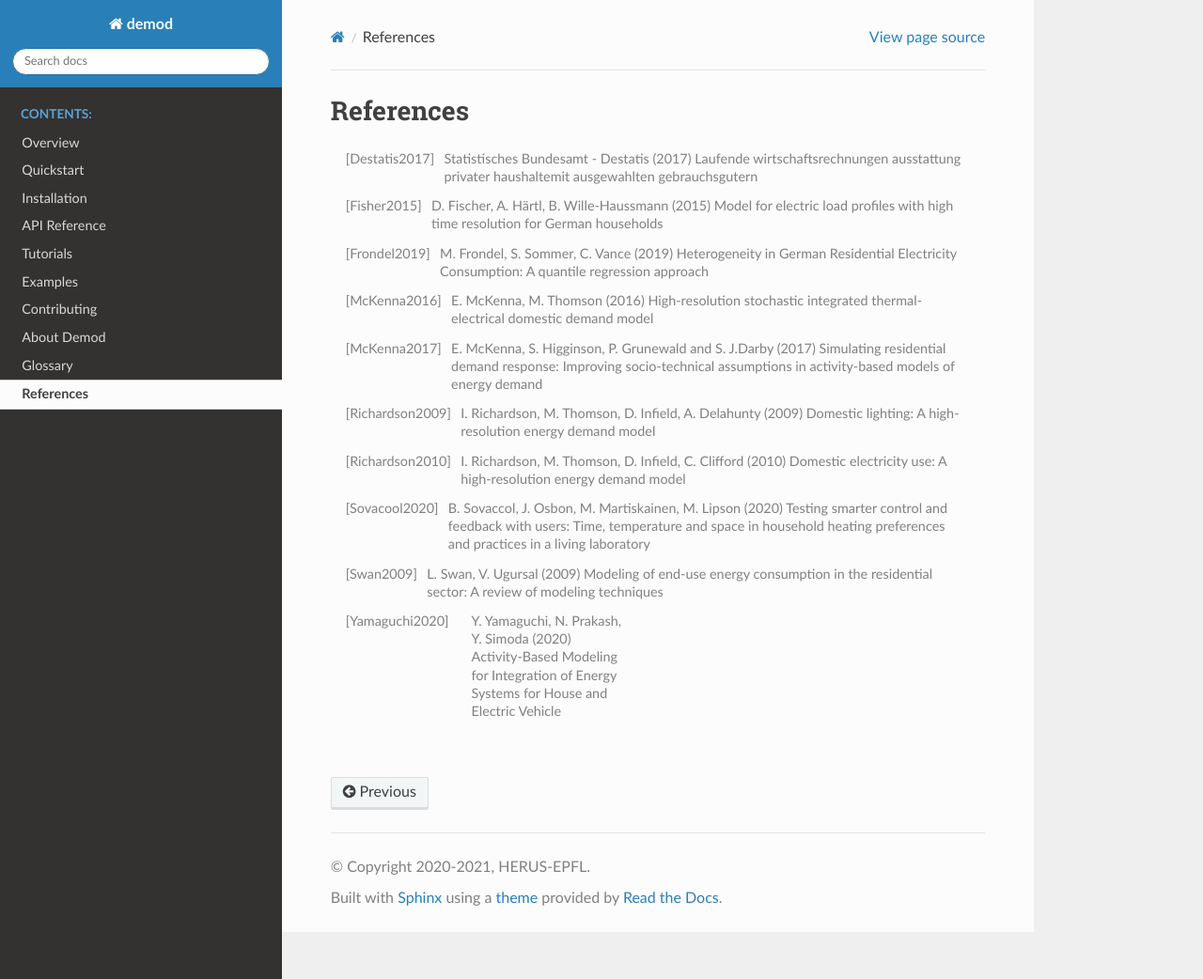
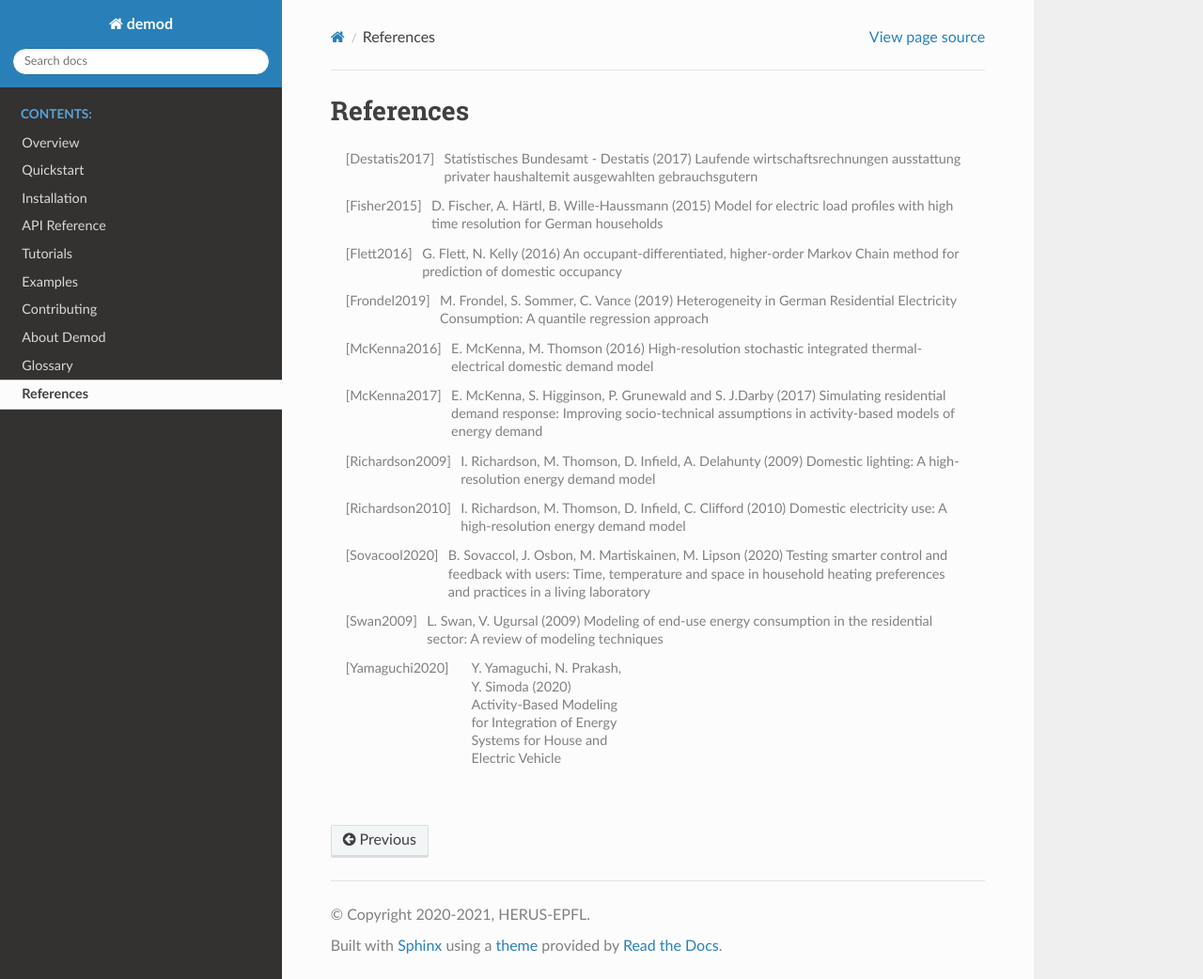
Before and after one commit to epfl-herus/demod, a Sphinx documentation site: the page built from docs/source/references.rst, in a window 1280 px wide and 1042 px high. Shown: the whole window at 94% size. Built offline with Sphinx 7.4.7 and the Read the Docs theme 2.0.0, drawn with Linux system fonts in a browser that asks for light colours; formulas are drawn with MathJax 3.

Commit message:
adding Flett to references

```diff
--- a/docs/source/references.rst
+++ b/docs/source/references.rst
@@ -8,6 +8,10 @@ References
 .. [Fisher2015]
     D. Fischer, A. Härtl, B. Wille-Haussmann (2015) Model for electric load
     profiles with high time resolution for German households
+
+.. [Flett2016]
+    G. Flett, N. Kelly (2016) An occupant-differentiated, higher-order
+    Markov Chain method for prediction of domestic occupancy
 
 .. [Frondel2019]
     M. Frondel, S. Sommer, C. Vance (2019) Heterogeneity in German
```
